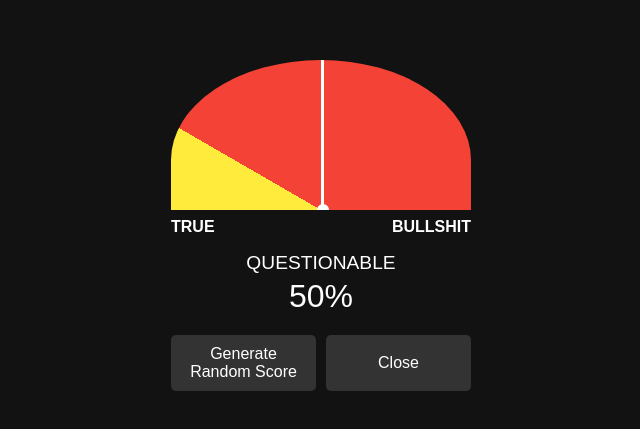
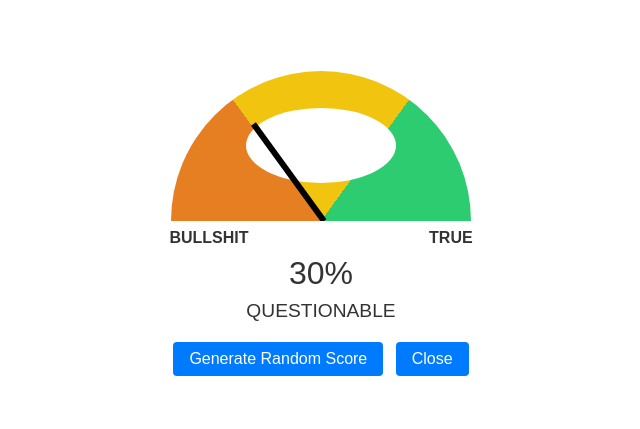
Before and after one commit to Molotov1056/bsmeter-ts, a plain HTML site: page index.html in a window 1280 px wide. Shown: the part 175-604 px from the top of the page, without its empty margins (319-959 px from the left). Drawn offline with Linux system fonts and the light colour scheme.

Commit message:
newgauge v4 index.html

```diff
--- a/index.html
+++ b/index.html
@@ -2,190 +2,161 @@
 <html lang="en">
 <head>
   <meta charset="UTF-8">
-  <meta name="viewport" content="width=device-width, initial-scale=1">
+  <meta name="viewport" content="width=device-width,initial-scale=1.0">
   <title>Truthfulness Gauge</title>
   <style>
-    /* dark theme reset */
-    html, body {
-      margin: 0;
-      padding: 0;
-      height: 100%;
-      background: #121212;
-      color: #fff;
-      font-family: sans-serif;
+    /* Reset & layout */
+    * { box-sizing: border-box; margin: 0; padding: 0; }
+    body {
       display: flex;
-      flex-direction: column;
+      justify-content: center;
       align-items: center;
-      justify-content: center;
+      height: 100vh;
+      background: #fff;
+      font-family: Arial, sans-serif;
+      color: #333;
+    }
+    #app { text-align: center; padding: 16px; }
+
+    /* Gauge */
+    .gauge {
+      position: relative;
+      width: 100%;
+      max-width: 300px;
+      aspect-ratio: 2/1;
+      overflow: hidden;
+      margin: auto;
+    }
+    .gauge-arc {
+      position: absolute;
+      top: 0; left: 0;
+      width: 100%; height: 200%;
+      border-radius: 50%;
+      background: conic-gradient(
+        from 180deg at 50% 50%,
+        #e74c3c 0% 20%,
+        #e67e22 20% 40%,
+        #f1c40f 40% 60%,
+        #2ecc71 60% 80%,
+        #27ae60 80% 100%
+      );
+    }
+    .gauge-center {
+      position: absolute;
+      top: 25%; left: 25%;
+      width: 50%; height: 50%;
+      background: #fff;
+      border-radius: 50%;
+    }
+    .needle {
+      position: absolute;
+      bottom: 0; left: 50%;
+      width: 2%; height: 80%;
+      background: #000;
+      transform-origin: bottom center;
+      transform: rotate(-90deg);
+      transition: transform 1s ease-out;
     }
 
-    /* gauge container */
-    #gauge {
-      position: relative;
-      width: 80vw;
-      max-width: 300px;
-      height: 40vw;
-      max-height: 150px;
-      background: conic-gradient(
-        from 180deg at 50% 100%,
-        #4caf50 0deg 60deg,   /* green = true */
-        #ffeb3b 60deg 120deg, /* yellow = questionable */
-        #f44336 120deg 180deg /* red = bullshit */
-      );
-      border-top-left-radius: 100% 200px;
-      border-top-right-radius: 100% 200px;
-      overflow: hidden;
-    }
-
-    /* needle */
-    #needle {
-      position: absolute;
-      bottom: 0;
-      left: 50%;
-      width: 3px;
-      height: 120%;
-      background: #fff;
-      transform-origin: bottom center;
-      transform: rotate(-90deg);
-      transition: transform 0.5s ease-out;
-      z-index: 2;
-    }
-    #needle::after {
-      content: '';
-      position: absolute;
-      bottom: 0;
-      left: 50%;
-      width: 12px;
-      height: 12px;
-      background: #fff;
-      border-radius: 50%;
-      transform: translateX(-50%) translateY(50%);
-    }
-
-    /* TRUE / BULLSHIT labels under gauge */
+    /* Labels & buttons */
     #labels {
-      width: 80vw;
-      max-width: 300px;
       display: flex;
       justify-content: space-between;
       margin-top: 8px;
       font-weight: bold;
     }
-
-    /* text labels */
-    #score-text {
-      margin-top: 16px;
-      font-size: 1.2em;
-      text-transform: uppercase;
-      text-align: center;
-    }
-    #score-value {
-      margin-top: 4px;
-      font-size: 2em;
-    }
-
-    /* buttons */
-    .buttons {
-      margin-top: 20px;
-      display: flex;
-      gap: 10px;
-      width: 80vw;
-      max-width: 300px;
-    }
+    #score { font-size: 2em; margin: 8px 0; }
+    #description { font-size: 1.2em; margin-bottom: 16px; }
     button {
-      flex: 1;
-      padding: 10px;
-      background: #333;
+      margin: 4px;
+      padding: 8px 16px;
+      font-size: 1em;
       border: none;
-      border-radius: 5px;
+      border-radius: 4px;
+      background: #007bff;
       color: #fff;
-      font-size: 1em;
       cursor: pointer;
     }
-    button:hover {
-      background: #444;
-    }
+    button:active { opacity: 0.8; }
   </style>
 </head>
 <body>
-  <div id="gauge">
-    <div id="needle"></div>
+  <div id="app">
+    <!-- Gauge SVG substitute -->
+    <div class="gauge">
+      <div class="gauge-arc"></div>
+      <div class="gauge-center"></div>
+      <div class="needle" id="needle"></div>
     </div>
+
+    <!-- Static end‑labels -->
     <div id="labels">
+      <span>BULLSHIT</span>
       <span>TRUE</span>
-    <span>BULLSHIT</span>
     </div>
-  <div id="score-text">Loading…</div>
-  <div id="score-value">--%</div>
-  <div class="buttons">
-    <button id="random-btn">Generate Random Score</button>
-    <button id="close-btn">Close</button>
+
+    <!-- Dynamic score & description -->
+    <div id="score">0%</div>
+    <div id="description">COMPLETE BULLSHIT</div>
+
+    <!-- Controls -->
+    <button id="randomBtn">Generate Random Score</button>
+    <button id="closeBtn">Close</button>
   </div>
 
   <script>
-  (function(){
-    // init Telegram WebApp API
-    const tg = window.Telegram && window.Telegram.WebApp;
-    if (!tg) {
-      console.error("⚠️ Telegram WebApp object not found.");
+    (()=>{
+      // 1) Read & validate URL “score” param
+      const p = new URLSearchParams(window.location.search);
+      let score = parseInt(p.get('score'),10);
+      if (isNaN(score)||score<0||score>100) {
+        score = Math.floor(Math.random()*101);
+        console.log('Invalid/missing score → random:',score);
       } else {
-      tg.expand();
-      console.log("✅ Telegram WebApp initialized.", tg.initDataUnsafe);
+        console.log('Loaded score from URL:',score);
       }
 
-    const needle = document.getElementById("needle");
-    const scoreText = document.getElementById("score-text");
-    const scoreValue = document.getElementById("score-value");
+      // 2) Element refs
+      const needle      = document.getElementById('needle');
+      const scoreLabel  = document.getElementById('score');
+      const descLabel   = document.getElementById('description');
+      const randomBtn   = document.getElementById('randomBtn');
+      const closeBtn    = document.getElementById('closeBtn');
 
-    // set gauge to a score between 0 and 100
-    function updateGauge(raw) {
-      try {
-        const s = Math.max(0, Math.min(100, Math.round(raw)));
-        // -90° = far left, +90° = far right
-        const angle = -90 + (s * 180 / 100);
-        needle.style.transform = `rotate(${angle}deg)`;
+      // 3) Text for each 20% bucket
+      const states = [
+        { threshold: 20, text:'COMPLETE BULLSHIT' },
+        { threshold: 40, text:'QUESTIONABLE'       },
+        { threshold: 60, text:'SOMEWHAT TRUE'      },
+        { threshold: 80, text:'FACTUAL'            },
+        { threshold:100, text:'ABSOLUTE TRUTH'     },
+      ];
+      const getDesc = v => states.find(s=>v<=s.threshold).text;
 
-        // label zones
-        let label;
-        if (s <= 33) label = "FACTUAL";
-        else if (s <= 66) label = "QUESTIONABLE";
-        else label = "COMPLETE BULLSHIT";
-
-        scoreText.textContent = label;
-        scoreValue.textContent = s + "%";
-
-        // send back to bot
-        if (tg) tg.sendData(JSON.stringify({ score: s }));
-        console.log("🔄 Gauge set to", s, label);
-      } catch (err) {
-        console.error("❌ Error in updateGauge():", err);
-      }
+      // 4) Set & animate gauge + sendData()
+      function setScore(v,anim=true){
+        const angle = v*1.8 - 90; // map [0–100] → [–90°–+90°]
+        needle.style.transition = anim ? 'transform 1s ease-out' : 'none';
+        needle.style.transform  = `rotate(${angle}deg)`;
+        scoreLabel .textContent = `${v}%`;
+        descLabel  .textContent = getDesc(v);
+        console.log('Set score:',v);
+        if (window.Telegram?.WebApp?.sendData) {
+          Telegram.WebApp.sendData(JSON.stringify({score:v}));
+          console.log('Sent to bot:',v);
+        } else console.warn('No Telegram.WebApp API');
       }
 
-    // random button
-    document.getElementById("random-btn").addEventListener("click", () => {
-      const r = Math.floor(Math.random() * 101);
-      updateGauge(r);
+      // 5) Button handlers
+      randomBtn.addEventListener('click',()=>setScore(Math.floor(Math.random()*101)));
+      closeBtn .addEventListener('click',()=>{
+        if(window.Telegram?.WebApp?.close) Telegram.WebApp.close();
+        else console.warn('No Telegram.WebApp.close');
       });
 
-    // close button
-    document.getElementById("close-btn").addEventListener("click", () => {
-      if (tg) tg.close();
-    });
-
-    // parse optional URL parameter ?score=XX
-    try {
-      const p = new URLSearchParams(window.location.search);
-      const sc = p.get("score");
-      if (sc !== null && !isNaN(parseFloat(sc))) {
-        updateGauge(parseFloat(sc));
-      } else {
-        updateGauge(50); // default start
-      }
-    } catch (err) {
-      console.error("❌ URL parsing error:", err);
-      updateGauge(50);
-    }
+      // 6) Init Telegram WebApp & initial render
+      if(window.Telegram?.WebApp?.ready) Telegram.WebApp.ready();
+      setScore(score,false);
     })();
   </script>
 </body>
```
Lines whose indentation alone changed are shown as unchanged.
